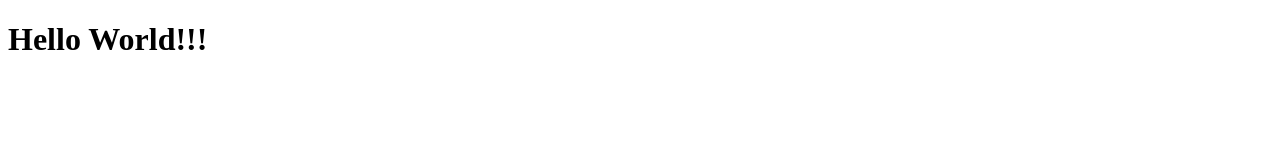
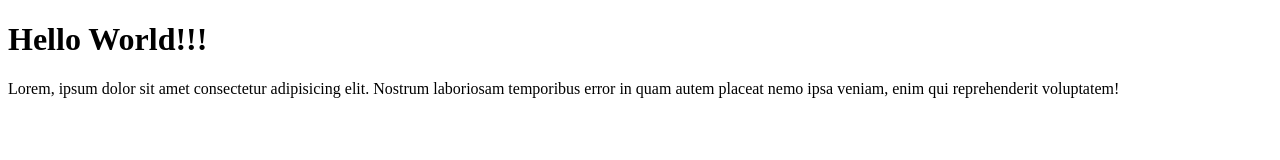
Before and after one commit to GaluhPR/gpr-git-test, a plain HTML site: page index.html in a window 1280 px wide. Drawn offline with Linux system fonts and the light colour scheme.

Commit message:
Menambahkan paragraf

```diff
--- a/index.html
+++ b/index.html
@@ -8,6 +8,7 @@
 <body>
 
     <h1>Hello World!!!</h1>
+    <p>Lorem, ipsum dolor sit amet consectetur adipisicing elit. Nostrum laboriosam temporibus error in quam autem placeat nemo ipsa veniam, enim qui reprehenderit voluptatem!</p>
 
 </body>
 </html>
```
